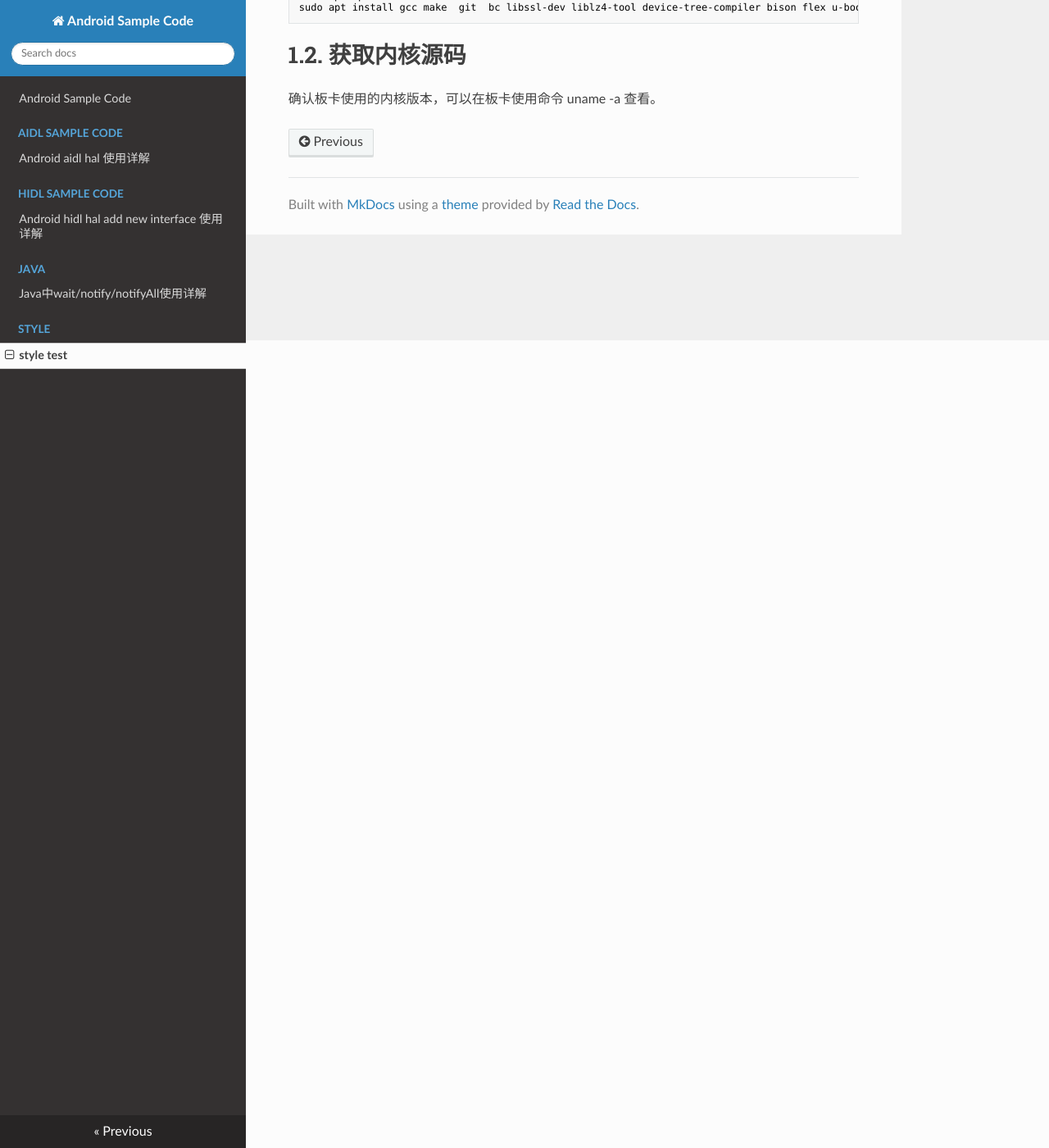
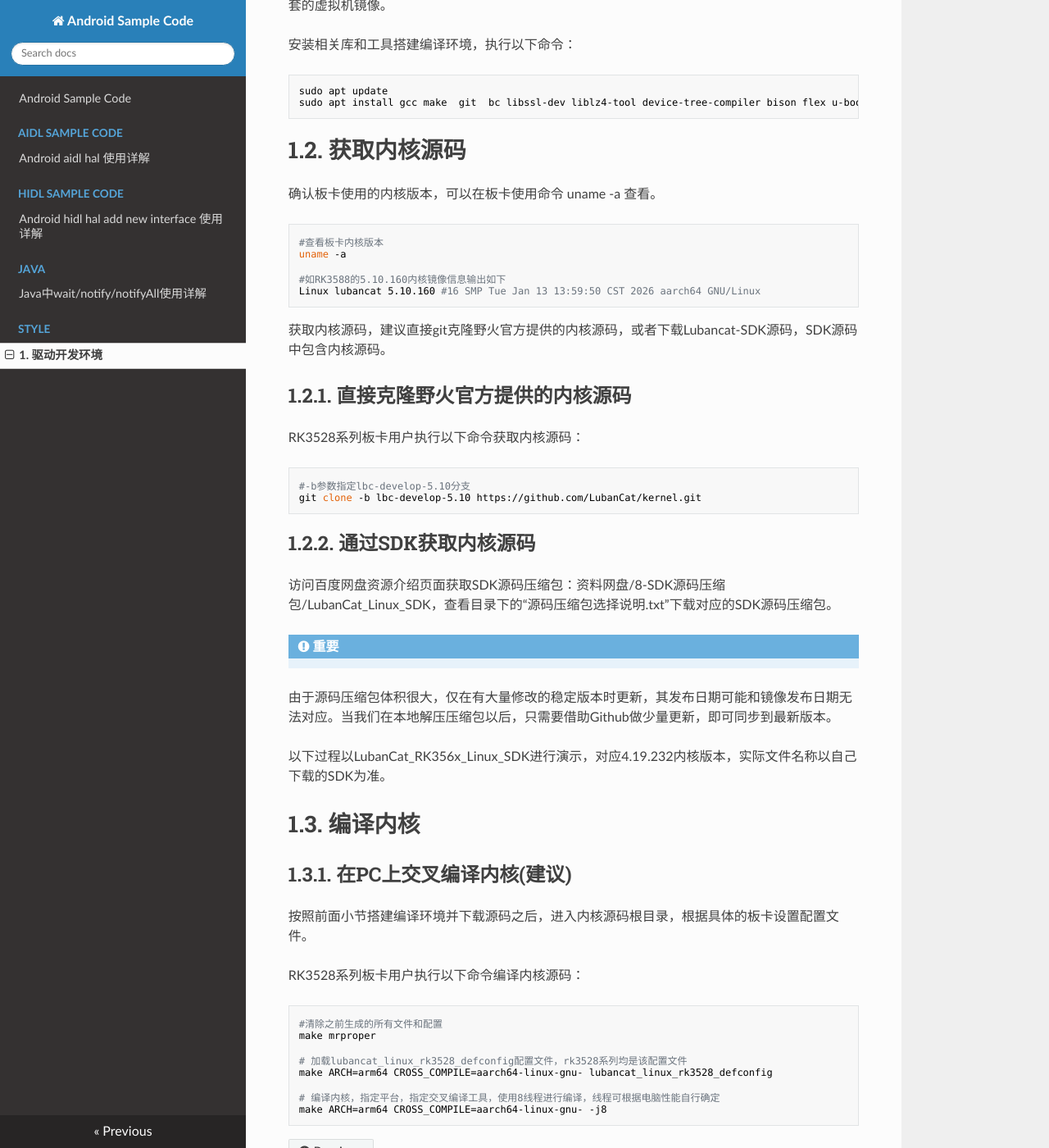
Before and after one commit to ngyzqf/android-sample-code, an MkDocs documentation site: the page built from docs/style/style.md, in a window 1280 px wide and 1400 px high, scrolled down 985 px. Shown: the whole window at 82% size. Built offline with MkDocs 1.6.1, drawn with Linux system fonts in a browser that asks for light colours; nearby versions of some CDN libraries; some of the changed text lies outside the part shown.

Commit message:
style: update some
Signed-off-by: guangyuan.niu <guangyuan.niu@t2mobile.com>

````diff
--- a/docs/style/style.md
+++ b/docs/style/style.md
@@ -1,20 +1,18 @@
-style test
-===================
-style test sample code.
-
 1\. 驱动开发环境
 ===================
+本章的主要目的是搭建驱动章节所需的实验环境，后续章节将不在实验环境搭建上耗费太多的版面， 而是主要讲解设备驱动的原理。本小节内容涉及的知识点较多，需要有一定的内核基础才可理解相关内容，若不理解部分知识点，跳过即可，可等到接触到相关知识再回头学习。
+
+# 1. 驱动开发环境
 本章的主要目的是搭建驱动章节所需的实验环境，后续章节将不在实验环境搭建上耗费太多的版面， 而是主要讲解设备驱动的原理。本小节内容涉及的知识点较多，需要有一定的内核基础才可理解相关内容，若不理解部分知识点，跳过即可，可等到接触到相关知识再回头学习。
 
 首先我们要明白程序最终是运行在板卡上，可以在板卡上编译或者在pc上使用交叉编译器进行编译， 需要下载内核源码或对应内核的头文件(Kernel Headers)，之后编译源码、编译驱动模块以及设备树等，最终将驱动模块和设备树拷贝到开发板上运行。
 
 另外，驱动模块是具有独立功能的程序，它可以被单独编译，但不能独立运行， 在运行时它被链接到内核作为内核的一部分在内核空间运行。因此我们写的内核模块想要在某个版本的内核上运行，那么就必须在该内核版本上编译它。
 
-[!TIP]
+!!! TIP
 本章节不需要烧录我们编译的内核，编译内核可以在板卡上或者个人PC上，编译内核是为了辅助编译驱动程序。 另外，也可以编译出内核头文件deb包，安装后同样可以编译驱动模块。如果有更新替换内核的需求请参考 镜像构建与部署的构建内核deb包 章节。
 
-1.1. 搭建编译环境
-=================
+## 1.1. 搭建编译环境
 编译内核可以在pc虚拟机上进行交叉编译也在板卡上进行本地编译。由于pc虚拟机性能远远强于板卡，一般建议在虚拟机上编译，如果不想用虚拟机，希望直接在板卡上开发，不介意编译时间过长也可以在板卡上编译。
 
 在PC上，可以使用VirtualBox或者VMWare，搭建ubuntu虚拟机，建议使用Ubuntu18.04或者ubuntu20.04版本， 详细搭建请参考 LubanCat-RK系列板卡应用开发手册 系列章节， 建议使用配套的虚拟机镜像。
@@ -25,6 +23,51 @@ sudo apt update
 sudo apt install gcc make  git  bc libssl-dev liblz4-tool device-tree-compiler bison flex u-boot-tools gcc-aarch64-linux-gnu
 ```
 
-1.2. 获取内核源码
-=================
+# 1.2. 获取内核源码
+
 确认板卡使用的内核版本，可以在板卡使用命令 uname -a 查看。
+
+```bash
+#查看板卡内核版本
+uname -a
+
+#如RK3588的5.10.160内核镜像信息输出如下
+Linux lubancat 5.10.160 #16 SMP Tue Jan 13 13:59:50 CST 2026 aarch64 GNU/Linux
+```
+
+获取内核源码，建议直接git克隆野火官方提供的内核源码，或者下载Lubancat-SDK源码，SDK源码中包含内核源码。
+
+## 1.2.1. 直接克隆野火官方提供的内核源码
+RK3528系列板卡用户执行以下命令获取内核源码：
+
+```bash
+#-b参数指定lbc-develop-5.10分支
+git clone -b lbc-develop-5.10 https://github.com/LubanCat/kernel.git
+```
+
+## 1.2.2. 通过SDK获取内核源码
+
+访问百度网盘资源介绍页面获取SDK源码压缩包：资料网盘/8-SDK源码压缩包/LubanCat_Linux_SDK，查看目录下的“源码压缩包选择说明.txt”下载对应的SDK源码压缩包。
+
+!!! 重要
+由于源码压缩包体积很大，仅在有大量修改的稳定版本时更新，其发布日期可能和镜像发布日期无法对应。当我们在本地解压压缩包以后，只需要借助Github做少量更新，即可同步到最新版本。
+
+
+以下过程以LubanCat_RK356x_Linux_SDK进行演示，对应4.19.232内核版本，实际文件名称以自己下载的SDK为准。
+
+# 1.3. 编译内核
+## 1.3.1. 在PC上交叉编译内核(建议)
+
+按照前面小节搭建编译环境并下载源码之后，进入内核源码根目录，根据具体的板卡设置配置文件。
+
+RK3528系列板卡用户执行以下命令编译内核源码：
+```bash
+#清除之前生成的所有文件和配置
+make mrproper
+
+# 加载lubancat_linux_rk3528_defconfig配置文件，rk3528系列均是该配置文件
+make ARCH=arm64 CROSS_COMPILE=aarch64-linux-gnu- lubancat_linux_rk3528_defconfig
+
+# 编译内核，指定平台，指定交叉编译工具，使用8线程进行编译，线程可根据电脑性能自行确定
+make ARCH=arm64 CROSS_COMPILE=aarch64-linux-gnu- -j8
+```
````
